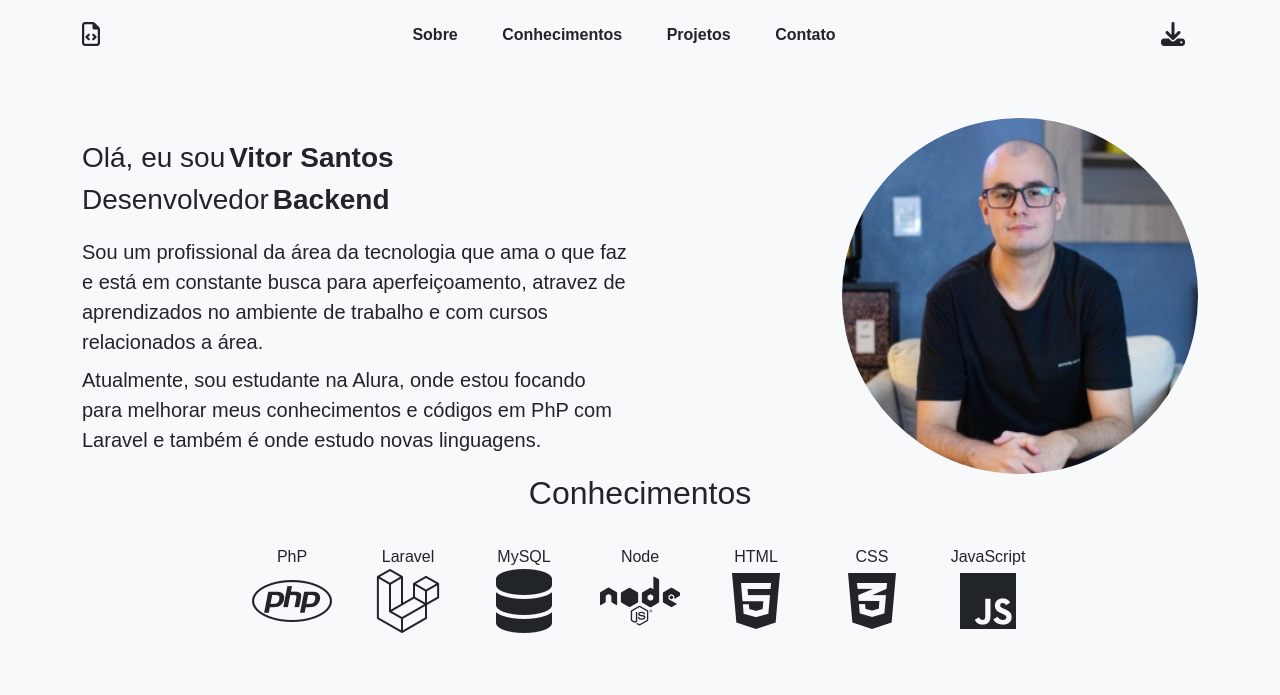
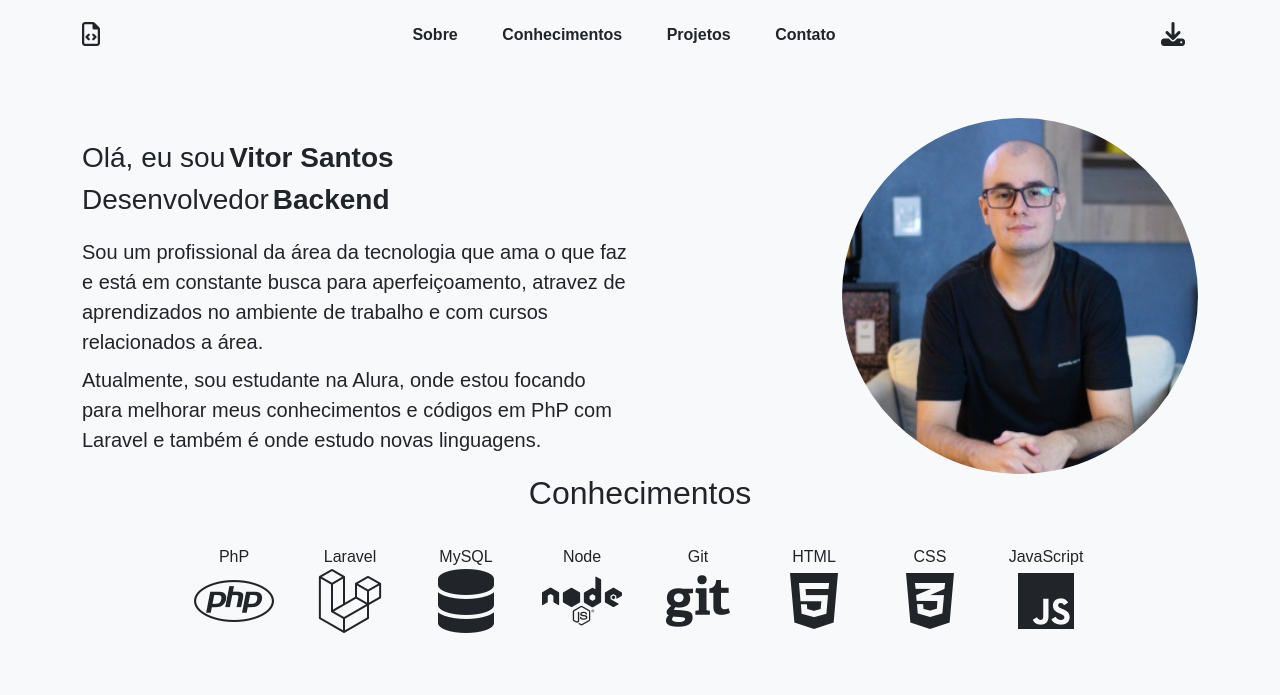
Before and after one commit to vitorfsantos/Portfolio-2024, a plain HTML site: page index.html in a window 1280 px wide. Shown: the top 695 px of the page. Drawn offline with nearby package versions, Linux system fonts and the light colour scheme; a web font is replaced by a local one.

Commit message:
Update index.html

```diff
--- a/index.html
+++ b/index.html
@@ -104,6 +104,10 @@
           <div class="text-center px-2 py-3 knolodge-card">
             <p>Node</p>
             <i class="fa-brands fa-node fa-4x"></i>
+          </div>
+          <div class="text-center px-2 py-3 knolodge-card">
+            <p>Git</p>
+            <i class="fa-brands fa-git fa-4x"></i>
           </div>
           <div class="text-center px-2 py-3 knolodge-card">
             <p>HTML</p>
```
